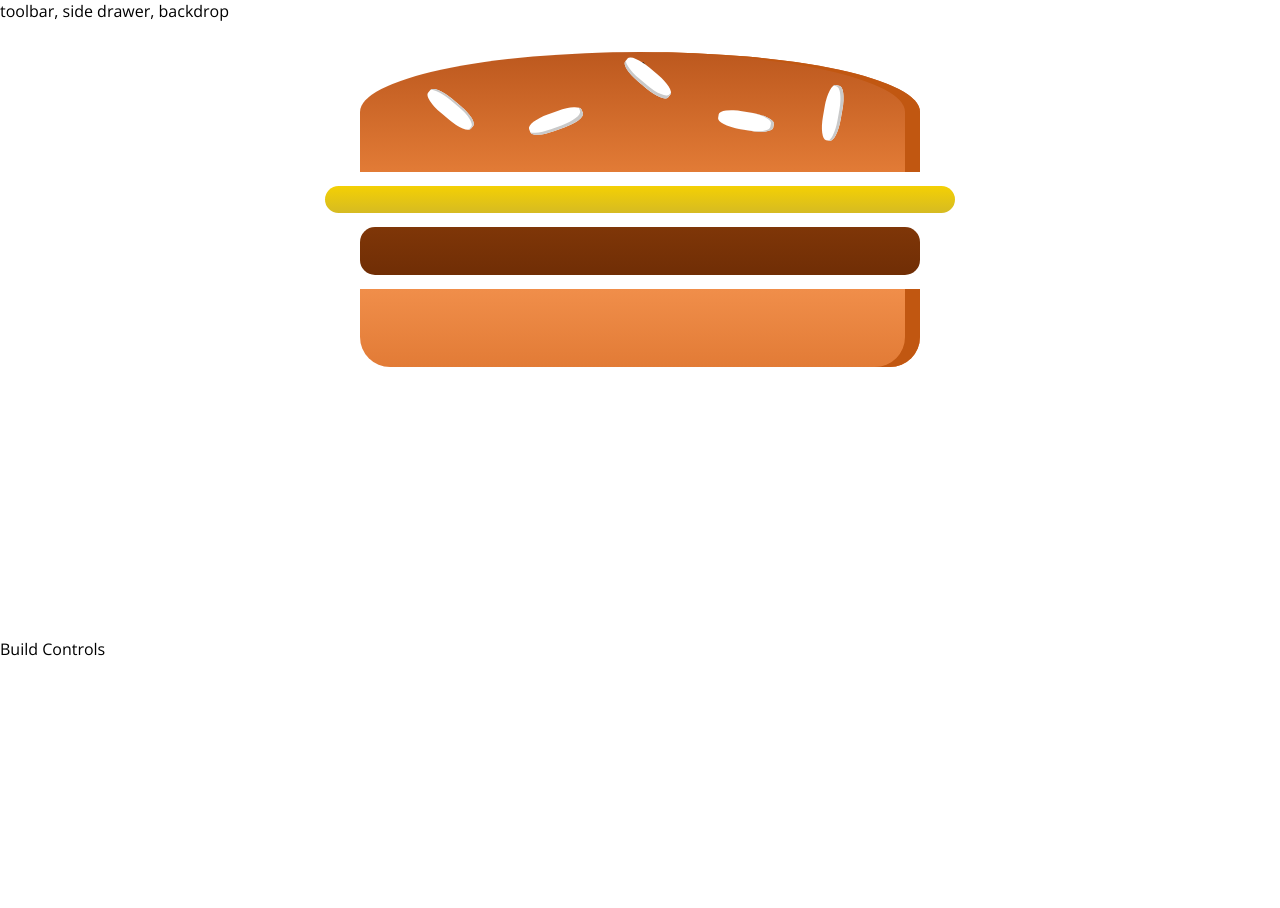
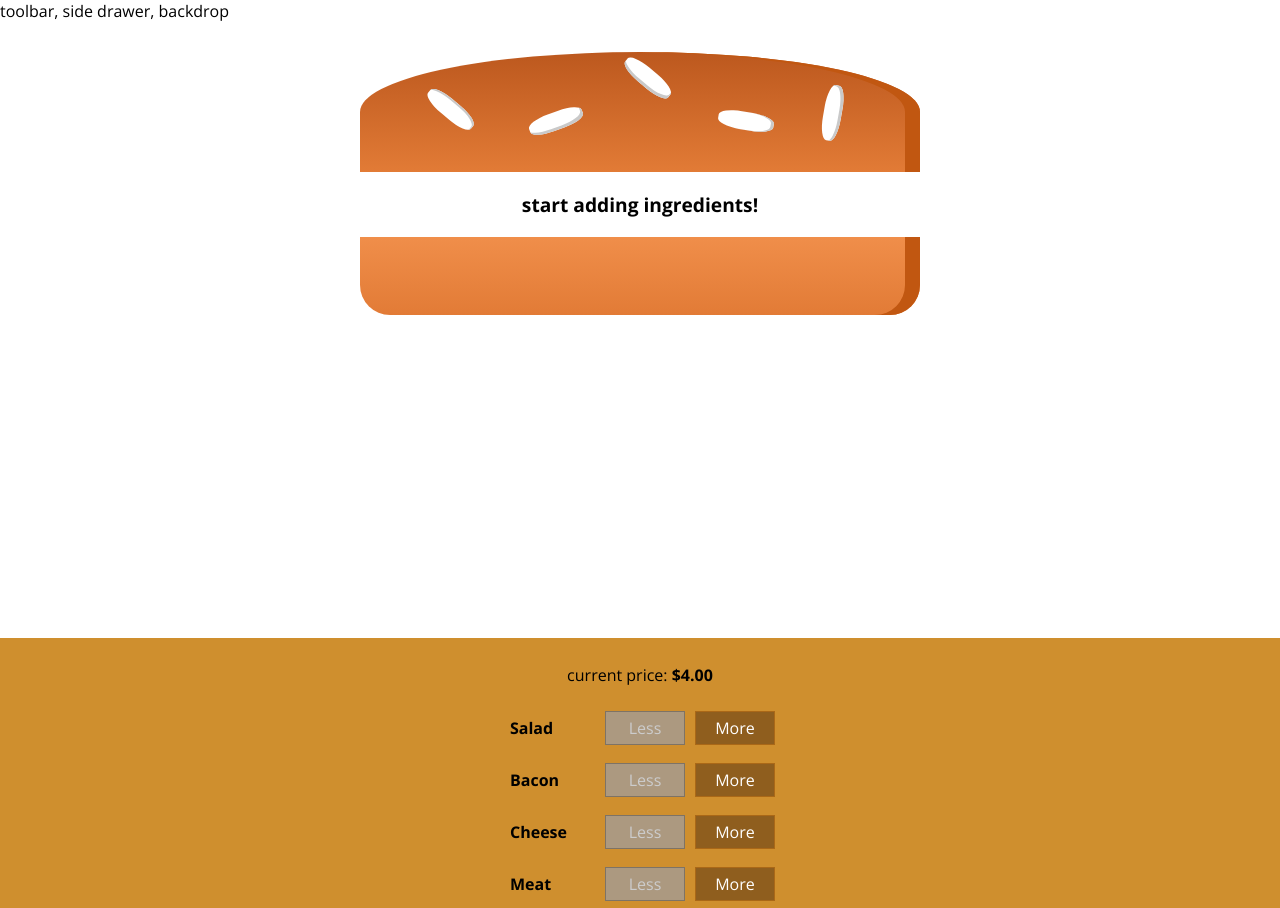
Before and after one commit to h-griffin/burger-builder-udemy, a React app: page / in a window 1280 px wide. Shown: the top 908 px of the page. Before the commit the page ends 800 px from the top, so only its background shows below. Built offline with nearby package versions, Linux system fonts and the light colour scheme.

Commit message:
order summary and buttons

```diff
--- /dev/null
+++ b/src/components/Burger/BuildControls/BuildControl/BuildControl.css
@@ -0,0 +1,56 @@
+.BuildControl {
+    display: flex;
+    justify-content: space-between;
+    align-items: center;
+    margin: 5px 0;
+}
+
+.BuildControl button {
+    display: block;
+    font: inherit;
+    padding: 5px;
+    margin: 0 5px;
+    width: 80px;
+    border: 1px solid #AA6817;
+    cursor: pointer;
+    outline: none;
+}
+
+.BuildControl button:disabled {
+    background-color: #AC9980;
+    border: 1px solid #7E7365;
+    color: #ccc;
+    cursor: default;
+}
+
+.BuildControl button:hover:disabled {
+    background-color: #AC9980;
+    color: #ccc;
+    cursor: not-allowed;
+}
+
+.Label {
+    padding: 10px;
+    font-weight: bold;
+    width: 80px;
+}
+
+.BuildControl .Less {
+    background-color: #D39952;
+    color: white;
+}
+
+.BuildControl .More {
+    background-color: #8F5E1E;
+    color: white;
+}
+
+.BuildControl .Less:hover, .BuildControl .Less:active {
+    background-color: #DAA972;
+    color: white;
+}
+
+.BuildControl .More:hover,.BuildControl .More:active {
+    background-color: #99703F;
+    color: white;
+}
--- /dev/null
+++ b/src/components/Burger/BuildControls/BuildControl/BuildControl.js
@@ -0,0 +1,21 @@
+import React from 'react';
+
+import classes from './BuildControl.css';
+
+const buildControl = (props) => (
+    <div className={classes.BuildControl}>
+        <div className={classes.Label}>{props.label}</div>
+        <button
+            className={classes.Less}
+            onClick={props.removed}
+            disabled={props.disabled}
+            >Less</button>
+
+        <button
+            className={classes.More}
+            onClick={props.added}
+            >More</button>
+    </div>
+);
+
+export default buildControl;
--- /dev/null
+++ b/src/components/Burger/BuildControls/BuildControls.css
@@ -0,0 +1,52 @@
+.BuildControls{
+    width: 100;
+    background-color: #CF8F2E;
+    display: flex;
+    flex-flow: column;
+    align-items: center;
+    box-shadow: 0 2px 1px #ccc;
+    margin: auto;
+    padding: 10px 0;
+}
+
+
+.OrderButton {
+    background-color: #DAD735;
+    outline: none;
+    cursor: pointer;
+    border: 1px solid #966909;
+    color: #966909;
+    font-family: inherit;
+    font-size: 1.2em;
+    padding: 15px 30px;
+    box-shadow: 2px 2px 2px #966909;
+}
+
+.OrderButton:hover, .OrderButton:active {
+    background-color: #A0DB41;
+    border: 1px solid #966909;
+    color: #966909;
+}
+
+.OrderButton:disabled {
+    background-color: #C7C6C6;
+    cursor: not-allowed;
+    border: 1px solid #ccc;
+    color: #888888;
+}
+
+.OrderButton:not(:disabled) {
+    animation: enable 0.3s linear;
+}
+
+@keyframes enable {
+    0% {
+        transform: scale(1);
+    }
+    60% {
+        transform: scale(1.1);
+    }
+    100% {
+        transform: scale(1);
+    }
+}
--- /dev/null
+++ b/src/components/Burger/BuildControls/BuildControls.js
@@ -0,0 +1,36 @@
+import React from 'react';
+
+import classes from './BuildControls.css';
+import BuildControl from './BuildControl/BuildControl';
+
+const controls = [
+    { label: 'Salad', type: 'salad' },
+    { label: 'Bacon', type: 'bacon' },
+    { label: 'Cheese', type: 'cheese' },
+    { label: 'Meat', type: 'meat' },
+];
+
+const buildControls = (props) => (
+    <div className={classes.BuildControls}>
+
+        <p>current price: <strong>${props.price.toFixed(2)}</strong></p>
+
+        {controls.map(ctrl => (
+            <BuildControl
+                key={ctrl.label}
+                label={ctrl.label}
+                added={ () => props.ingredientAdded(ctrl.type) }
+                removed={ () => props.ingredientRemoved(ctrl.type) }
+                disabled={props.disabled[ctrl.type]}
+                />
+        ))}
+
+        <button
+            className={classes.OrderButton}
+            disabled={!props.purchasable}
+            onClick={props.ordered}
+            >ORDER NOW</button>
+    </div>
+);
+
+export default buildControls;
--- a/src/components/Burger/Burger.js
+++ b/src/components/Burger/Burger.js
@@ -4,11 +4,29 @@
 import BurgerIngredient from './BurgerIngredient/BurgerIngredient';
 
 const burger = (props) => {
+    //tranform state object into array
+    let transformedIngredients = Object.keys(props.ingredients)//keys returns array / .map the array
+        .map(igKey => {                                          //igkey=bacon
+            //transform string key value into array with 2 elements
+            return[...Array(props.ingredients[igKey])]          // length of igkey = 2=[,]  /Array.(length)
+            .map((_, i) => {                                    //_empty argument, just want index of element
+                return <BurgerIngredient key={igKey + i} type={igKey} /> //key=bacon i=1 type='bacon'
+            })
+        })
+        .reduce( (arr, el) => {
+            return arr.concat(el) //ad new el to old arr
+        }, []);
+    if (transformedIngredients.length === 0){
+        transformedIngredients = <p>start adding ingredients!</p>
+    }
+
+
+    console.log(transformedIngredients);
+
     return (
         <div className={classes.Burger}>
             <BurgerIngredient type ='bread-top'/>
-            <BurgerIngredient type ='cheese'/>
-            <BurgerIngredient type ='meat'/>
+            {transformedIngredients}
             <BurgerIngredient type ='bread-bottom'/>
         </div>
     );
--- a/src/components/Burger/BurgerIngredient/BurgerIngredient.js
+++ b/src/components/Burger/BurgerIngredient/BurgerIngredient.js
@@ -14,8 +14,8 @@
             case('bread-top'):
                 ingredient = (
                     <div className={classes.BreadTop}>
-                        <div className={classes.Seeds1}></div>;
-                        <div className={classes.Seeds2}></div>;
+                        <div className={classes.Seeds1}></div>
+                        <div className={classes.Seeds2}></div>
                     </div>
                 );
                 break;
--- /dev/null
+++ b/src/components/Burger/OrderSummary/OrderSummary.js
@@ -0,0 +1,25 @@
+import React from 'react';
+
+import Aux from '../../../hoc/Aux';
+
+const orderSummary = (props) => {
+    const ingredientSummary = Object.keys(props.ingredients) //expect obj convert to arr
+        .map(igKey => {
+            return <li key={igKey}>
+                        <span style={{textTransform: 'capitalize'}}>{igKey}</span>:{props.ingredients[igKey]}
+                    </li>
+        })
+
+    return (
+        <Aux>
+            <h3>Your Order</h3>
+            <p>a delicious burger with the following ingredients:</p>
+            <ul>
+                {ingredientSummary}
+            </ul>
+            <p>continue to checkout?</p>
+        </Aux>
+    )
+}
+
+export default orderSummary;
--- /dev/null
+++ b/src/components/UI/Backdrop/Backdrop.css
@@ -0,0 +1,9 @@
+.Backdrop{
+    width:100%;
+    height:100%;
+    position: fixed;
+    z-index:100;
+    left: 0;
+    top: 0;
+    background-color: rgba(0,0,0,0.5);
+}
--- /dev/null
+++ b/src/components/UI/Backdrop/Backdrop.js
@@ -0,0 +1,12 @@
+import React from 'react';
+
+import classes from './Backdrop.css';
+
+const backdrop =(props) => (
+    props.show ? <div
+        className={classes.Backdrop}
+        onClick={props.clicked}
+        ></div> : null
+);
+
+export default backdrop;
--- /dev/null
+++ b/src/components/UI/Modal/Modal.css
@@ -0,0 +1,20 @@
+.Modal {
+    position: fixed;
+    z-index: 500;
+    background-color: white;
+    width: 70%;
+    border: 1px solid #ccc;
+    box-shadow: 1px 1px 1px black;
+    padding: 16px;
+    left: 15%;
+    top: 30%;
+    box-sizing: border-box;
+    transition: all 0.3s ease-out;
+}
+
+@media (min-width: 600px) {
+    .Modal {
+        width: 500px;
+        left: calc(50% - 250px);
+    }
+}
--- /dev/null
+++ b/src/components/UI/Modal/Modal.js
@@ -0,0 +1,22 @@
+import React from 'react';
+
+import classes from './Modal.css';
+import Aux from '../../../hoc/Aux';
+import Backdrop from '../Backdrop/Backdrop';
+
+const modal = (props) => (
+    <Aux>
+        <Backdrop show={props.show} clicked={props.modalClosed}/>
+        <div
+            className={classes.Modal}
+            style={{
+                transform: props.show ? 'translateY(0)' : 'translateY(-100vh)',
+                opacity: props.show ? '1': '0',
+            }}>
+            {props.children}
+        </div>
+    </Aux>
+
+);
+
+export default modal;
--- a/src/containers/BurgerBuilder/BurgerBuilder.js
+++ b/src/containers/BurgerBuilder/BurgerBuilder.js
@@ -2,14 +2,116 @@
 
 import Aux from '../../hoc/Aux'
 import Burger from '../../components/Burger/Burger';
+import BuildControls from '../../components/Burger/BuildControls/BuildControls';
+import Modal from '../../components/UI/Modal/Modal';
+import OrderSummary from '../../components/Burger/OrderSummary/OrderSummary';
 
+const INGREDIENT_PRICES = {
+    salad: 0.5,
+    bacon: 0.7,
+    cheese: 0.4,
+    meat: 1.3,
+}
 
 class BurgerBuilder extends Component{
+    state = {
+        ingredients: {
+            salad: 0,
+            bacon: 0,
+            cheese: 0,
+            meat: 0,
+        },
+        totalPrice: 4,
+        purchasable: false,
+        purchasing:false,
+    }
+
+    updatePurchaseState(ingredients) {
+        const sum = Object.keys(ingredients) //array of sting keys /bacon
+            .map(igKey => {
+                return ingredients[igKey]   //value of key  /1
+            })
+            .reduce((sum, el) => {  //sum most current
+                return sum + el;
+            }, 0);                  // start at 0
+        this.setState({purchasable: sum > 0}) //bool
+    }
+
+    addIngredientHandler = (type) => {
+        const oldCount = this.state.ingredients[type];
+        const updatedCount = oldCount+1;
+
+        const updatedIngredients={
+            ...this.state.ingredients
+        };
+        updatedIngredients[type] = updatedCount;
+
+        const priceAddition = INGREDIENT_PRICES[type];
+        const oldPrice = this.state.totalPrice;
+        const newPrice = oldPrice + priceAddition;
+
+        this.setState({
+            totalPrice : newPrice,
+            ingredients : updatedIngredients
+        })
+        this.updatePurchaseState(updatedIngredients);
+    }
+
+    removeIngredientHandler = (type) => {
+        const oldCount = this.state.ingredients[type];
+        if(oldCount <= 0){
+            return;
+        }
+        const updatedCount = oldCount-1;
+
+        const updatedIngredients={
+            ...this.state.ingredients
+        };
+        updatedIngredients[type] = updatedCount;
+
+        const priceDeduction = INGREDIENT_PRICES[type];
+        const oldPrice = this.state.totalPrice;
+        const newPrice = oldPrice - priceDeduction;
+
+        this.setState({
+            totalPrice : newPrice,
+            ingredients : updatedIngredients
+        })
+        this.updatePurchaseState(updatedIngredients);
+    }
+
+    purchaseHandler = () => {
+        this.setState({ purchasing: true});
+    }
+
+    purchaseCancelHandler = () => {
+        this.setState({ purchasing: false});
+    }
+
     render(){
+        const disabledInfo = {
+            ...this.state.ingredients
+        }
+        for (let key in disabledInfo){
+            disabledInfo[key] = disabledInfo[key] <= 0 //bool
+            // { salad: false, meat: true, ...}
+        }
+
         return (
             <Aux>
-                <Burger />
-                <div>Build Controls</div>
+                <Modal show={this.state.purchasing} modalClosed={this.purchaseCancelHandler}>
+                    <OrderSummary ingredients={this.state.ingredients}/>
+                </Modal>
+
+                <Burger ingredients={this.state.ingredients}/>
+                <BuildControls
+                    ingredientAdded={this.addIngredientHandler}
+                    ingredientRemoved={this.removeIngredientHandler}
+                    disabled={disabledInfo}
+                    purchasable={this.state.purchasable}
+                    price={this.state.totalPrice}
+                    ordered={this.purchaseHandler}
+                    />
             </Aux>
         );
     }
```
